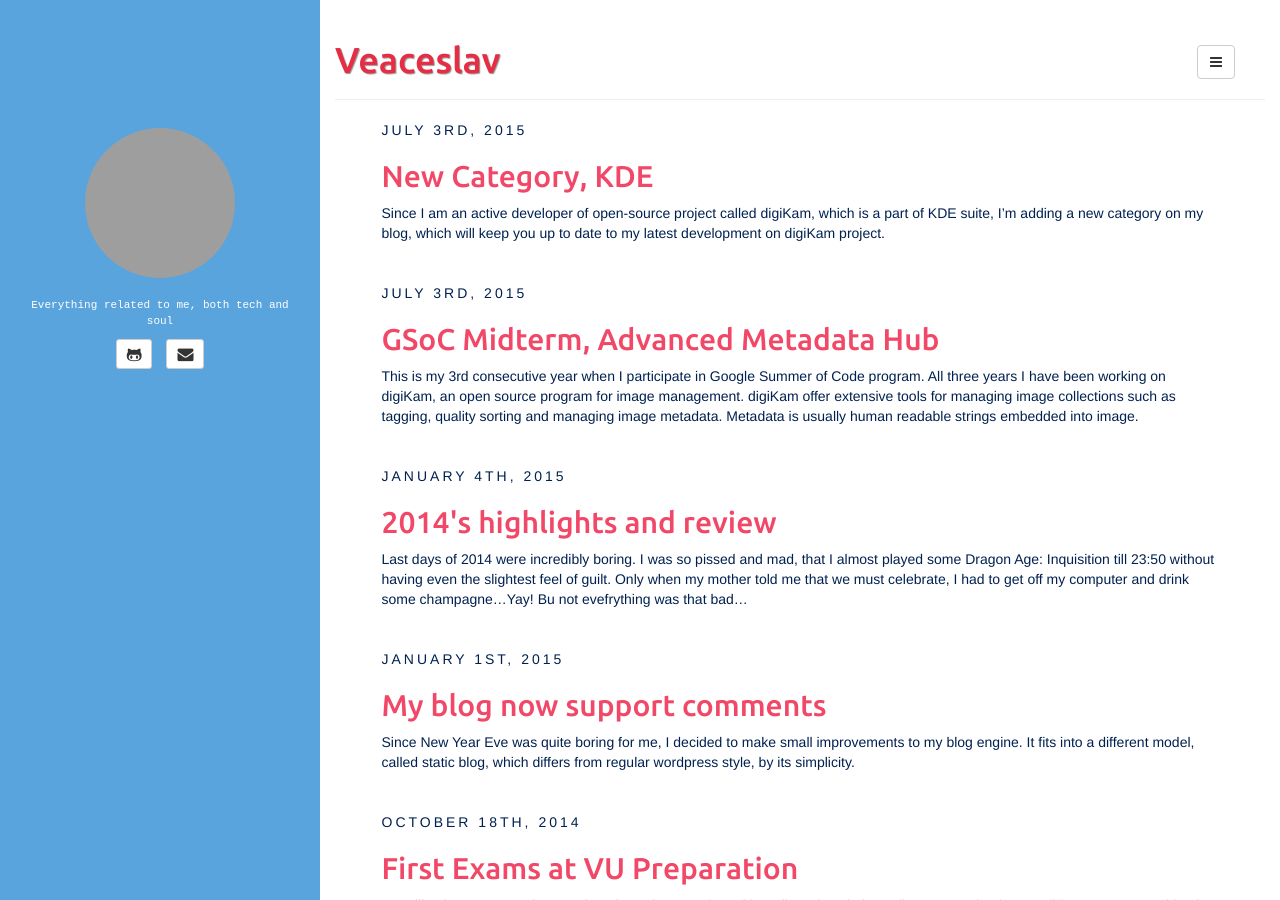
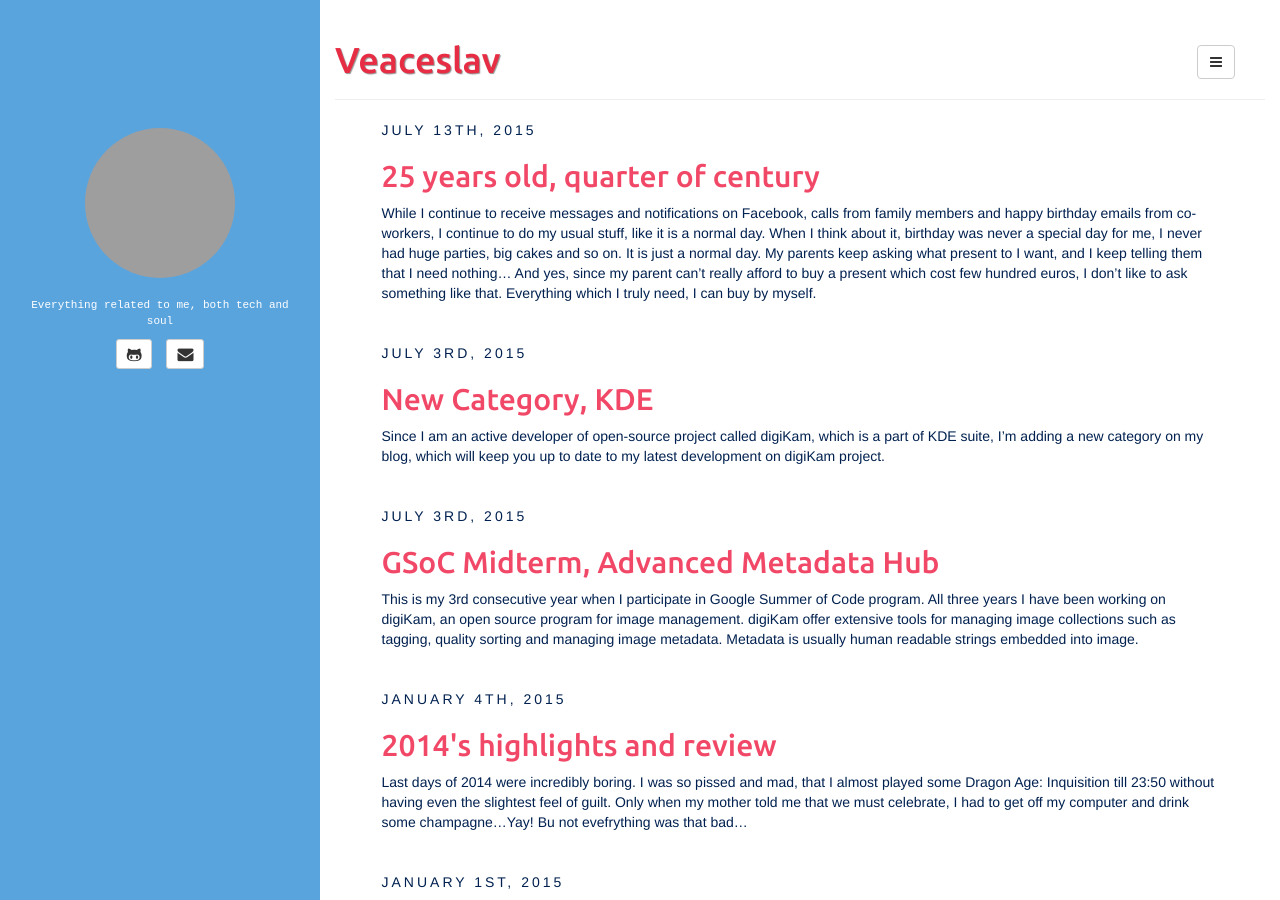
Before and after one commit to veaceslav/veaceslav.github.io, a Jekyll site: the page built from index.html, in a window 1280 px wide and 900 px high. Built offline with Jekyll 4.4.1, drawn with Linux system fonts in a browser that asks for light colours; the list of posts is cut into pages by our own code; grey boxes are pictures that could not be loaded.

Commit message:
Add new post: 25 years old

```diff
--- /dev/null
+++ b/_posts/2015-07-13-25-quarter-of-century.md
@@ -0,0 +1,43 @@
+---
+layout: post
+title: 25 years old, quarter of century
+categories: [general]
+tags: [birthday, statistics]
+---
+
+While I continue to receive messages and notifications on Facebook,
+calls from family members and happy birthday emails from co-workers,
+I continue to do my usual stuff, like it is a normal day.
+When I think about it, birthday was never a special day for me,
+I never had huge parties, big cakes and so on. It is just a normal day.
+My parents keep asking what present to I want, and I keep telling them
+that I need nothing... And yes, since
+my parent can't really afford to buy a present which cost few hundred
+euros, I don't like to ask something like that. Everything which I truly
+need, I can buy by myself.
+
+Somebody told once that when you grow up, you begin to truly appreciate
+when you get a pair of socks under the Chrismas tree. And now I'm really
+happy that I got a nice, red T-Shirt. Of course it is bigger than my size
+and I must change it, but man, how cares :))
+
+This is the point where you could contemplate on what did you manage to
+achieve in this life, and despite the fact that I didn't get incredibly
+rich or something like that, I'm happy that I almost secured my studies
+and from this point, I should stop being broke ))
+I said almost, because I still need to finish the last year of my master
+degree, which means another year of counting every cent and making tight
+budgets. But not everything is that bad:
+
+* Bachelor in Computer Science  - done
+* Master in Computer Science    - halfway done
+* Finding the love of my file   - almost succeded :))
+* Money                         - flawless, I'm not in any debt
+* Jobs                          - I've got 2 of them
+* Health                        - Pretty healthy
+
+That is all that matters, and I'm happy with what I achieved. This doesn't
+mean I will stop here, still having some ambitious plans and I hope to implement
+them really soon.
+
+p.s. How did I spend the first half of my birthday? Just learned German on Duolingo )
```
Also changed, not shown: _data/comments.yml (+1 -0 lines).
